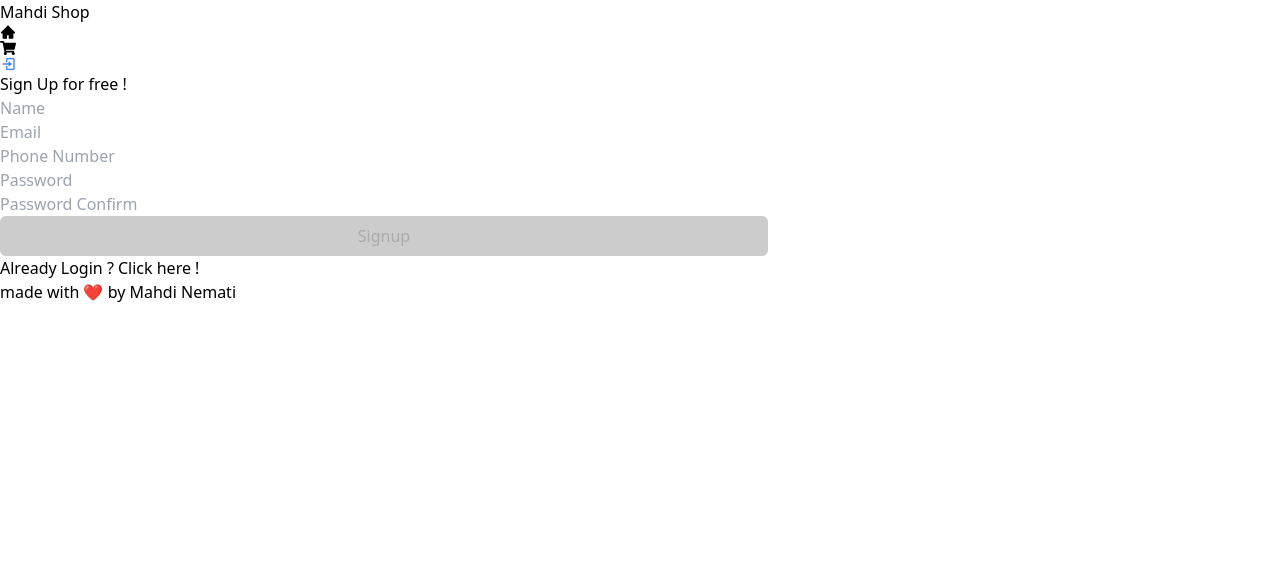
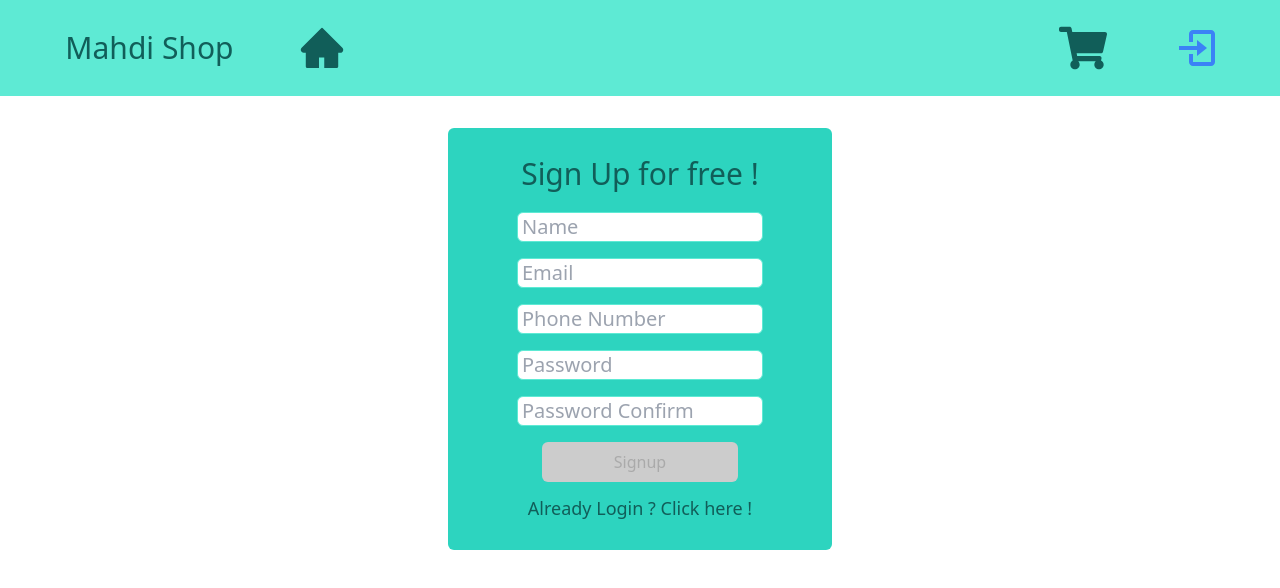
Before and after one commit to mahdi-nemati/Shopping-Cart, a React (Create React App) app: page /signup in a window 1280 px wide. Shown: the top 588 px of the page. Built offline with nearby package versions, Linux system fonts and the light colour scheme.

Commit message:
debuging styles

```diff
--- a/src/Components/Signup/SignupForm.js
+++ b/src/Components/Signup/SignupForm.js
@@ -3,7 +3,6 @@ import { useFormik } from "formik";
 import * as yup from "yup";
 import { Link, useNavigate } from "react-router-dom";
 import { toast } from "react-toastify";
-import { useAuthAction } from "../../Providers/AuthProvider";
 const SignupForm = () => {
   const navigate = useNavigate();
   // set initail
--- a/tailwind.config.js
+++ b/tailwind.config.js
@@ -1,8 +1,8 @@
 module.exports = {
   content: [
-    "./Components/**/*.{js,ts,jsx,tsx}",
-    "./Pages/**/*.{js,ts,jsx,tsx}",
-    "./common/**/*.{js,ts,jsx,tsx}",
+    "./src/Components/**/*.{js,ts,jsx,tsx}",
+    "./src/Pages/**/*.{js,ts,jsx,tsx}",
+    "./src/common/**/*.{js,ts,jsx,tsx}",
   ],
   theme: {
     extend: {},
```
